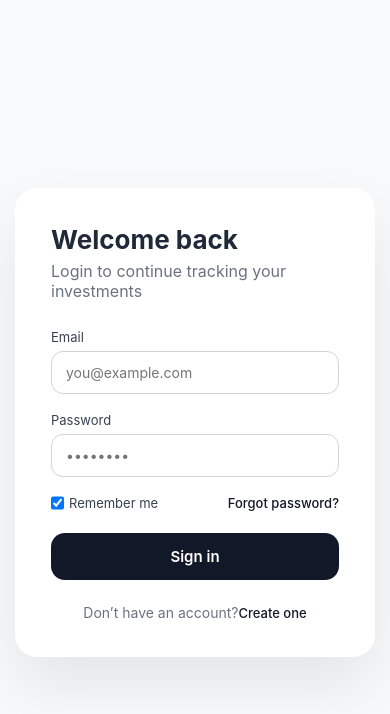
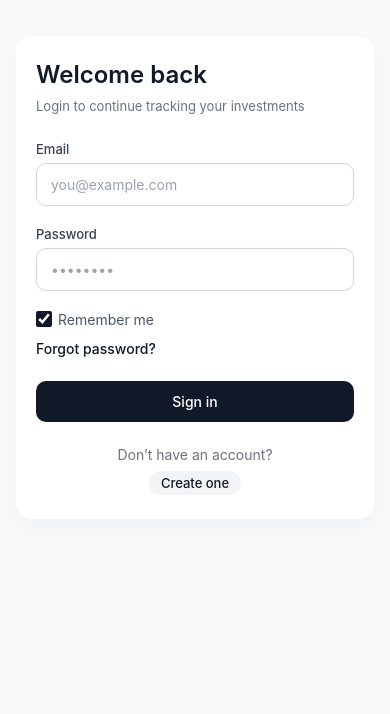
Before and after one commit to PROLAY2004/Tracker79, a React (Vite) app: page /login in a window 390 px wide. Shown: the top 714 px of the page. Built offline with nearby package versions, Linux system fonts and the light colour scheme.

Commit message:
Fix: auth style modified

```diff
--- a/src/pages/auth/reset/Forget.jsx
+++ b/src/pages/auth/reset/Forget.jsx
@@ -146,7 +146,7 @@ function Forget() {
 					</form>
 
 					<p className="footer-text">
-						Didn’t receive the code?{' '}
+						Didn’t receive the code?
 						<strong style={{ display: timeLeft ? 'inline' : 'none' }}>
 							{Math.floor(timeLeft / 60)}:
 							{String(timeLeft % 60).padStart(2, '0')}
--- a/src/pages/auth/signup/Register.jsx
+++ b/src/pages/auth/signup/Register.jsx
@@ -150,7 +150,7 @@ function Signup() {
 					</form>
 
 					<p className="footer-text">
-						Didn’t receive the code?{' '}
+						Didn’t receive the code?
 						<strong style={{ display: timeLeft ? 'inline' : 'none' }}>
 							{Math.floor(timeLeft / 60)}:
 							{String(timeLeft % 60).padStart(2, '0')}
--- a/src/pages/dashboard/Dashboard.jsx
+++ b/src/pages/dashboard/Dashboard.jsx
@@ -52,7 +52,6 @@ function Dashboard() {
 				<Card title={'Total Invested (WITHOUT Tax)'} value={'₹' + invest} />
 				<Card title={'Total Tax Paid'} value={'₹' + tax} />
 				<Card title={'Total Gold Quantity'} value={goldQtn + ' gm'} />
-				<Card title={'SELLING PROFIT'} value={'₹0'} />
 			</section>
 
 			<div className="section-action">
--- a/src/styles/auth.scss
+++ b/src/styles/auth.scss
@@ -6,10 +6,10 @@
     min-height: 100vh;
 }
 
-/* Left Side (Enhanced) */
+/* Left Side */
 .auth-left {
     position: relative;
-    background-image: url('https://images.unsplash.com/photo-1611078489935-0cb964de46d6');
+    background-image: url('https://images.unsplash.com/photo-1611078489935-0cb964de46d6?q=80&w=1974&auto=format&fit=crop');
     background-size: cover;
     background-position: center;
     color: #ffffff;
@@ -18,13 +18,11 @@
     align-items: center;
 }
 
-/* Dark overlay for readability */
+/* Simple overlay */
 .auth-left-overlay {
     position: absolute;
     inset: 0;
-    background: linear-gradient(135deg,
-            rgba(17, 24, 39, 0.92),
-            rgba(17, 24, 39, 0.75));
+    background: rgba(17, 24, 39, 0.85);
 }
 
 /* Content */
@@ -37,24 +35,24 @@
 .auth-left h1 {
     font-size: 42px;
     font-weight: 700;
-    margin-bottom: 18px;
+    margin-bottom: 20px;
     letter-spacing: -0.5px;
 }
 
 .auth-tagline {
     font-size: 20px;
-    line-height: 1.6;
+    line-height: 1.5;
     color: #e5e7eb;
-    margin-bottom: 26px;
+    margin-bottom: 24px;
 }
 
-/* Divider */
+/* Simple divider */
 .auth-divider {
     width: 60px;
     height: 3px;
-    background: #ffffff;
-    border-radius: 10px;
-    margin-bottom: 20px;
+    background: #fbbf24;
+    border-radius: 2px;
+    margin-bottom: 24px;
 }
 
 /* Supporting text */
@@ -70,30 +68,36 @@
     justify-content: center;
     align-items: center;
     padding: 40px;
+    background: #f8f9fb;
 }
 
+/* Clean card */
 .auth-card {
     width: 100%;
     max-width: 420px;
     background: #ffffff;
     padding: 36px;
-    border-radius: 22px;
-    box-shadow: 0 30px 60px rgba(0, 0, 0, 0.08);
+    border-radius: 20px;
+    box-shadow: 0 8px 20px rgba(0, 0, 0, 0.03);
 }
 
 .auth-card h2 {
-    font-size: 26px;
-    margin-bottom: 6px;
+    font-size: 28px;
+    font-weight: 600;
+    margin-bottom: 8px;
+    color: #111827;
 }
 
 .subtitle {
     color: #6b7280;
     margin-bottom: 28px;
+    font-size: 14px;
+    line-height: 1.5;
 }
 
-/* Form */
+/* Form Groups */
 .auth-group {
-    margin-bottom: 18px;
+    margin-bottom: 20px;
 }
 
 .auth-group label {
@@ -101,14 +105,22 @@
     font-size: 13px;
     margin-bottom: 6px;
     color: #374151;
+    font-weight: 500;
 }
 
 .auth-group input {
     width: 100%;
-    padding: 12px 14px;
-    border-radius: 12px;
+    padding: 12px 16px;
+    border-radius: 10px;
     border: 1px solid #d1d5db;
     font-size: 14px;
+    transition: border-color 0.2s ease;
+    background: #ffffff;
+    color: #111827;
+}
+
+.auth-group input:hover {
+    border-color: #9ca3af;
 }
 
 .auth-group input:focus {
@@ -116,23 +128,38 @@
     border-color: #111827;
 }
 
-/* Row */
+.auth-group input::placeholder {
+    color: #9ca3af;
+}
+
+/* Row with checkbox and link */
 .auth-row {
     display: flex;
     justify-content: space-between;
     align-items: center;
-    margin-bottom: 22px;
+    margin-bottom: 24px;
 }
 
 .checkbox {
-    font-size: 13px;
-    color: #374151;
+    font-size: 14px;
+    color: #4b5563;
     display: flex;
-    gap: 5px;
+    align-items: center;
+    gap: 6px;
+    cursor: pointer;
+}
+
+.checkbox input[type="checkbox"] {
+    width: 16px;
+    height: 16px;
+    border-radius: 4px;
+    border: 1px solid #d1d5db;
+    cursor: pointer;
+    accent-color: #111827;
 }
 
 .link {
-    font-size: 13px;
+    font-size: 14px;
     color: #111827;
     font-weight: 500;
     background-color: transparent;
@@ -141,52 +168,183 @@
     text-decoration: none;
 }
 
-/* Button */
+.link:hover {
+    text-decoration: underline;
+}
+
+/* Primary Button */
 .auth-btn-primary {
     width: 100%;
     background: #111827;
     color: #ffffff;
     border: none;
     padding: 14px;
-    border-radius: 14px;
+    border-radius: 10px;
     display: flex;
     justify-content: center;
     align-items: center;
-    gap: 10px;
+    gap: 8px;
     font-size: 15px;
-    font-weight: 600;
+    font-weight: 500;
     cursor: pointer;
+    transition: background 0.2s ease;
 }
 
-/* Footer */
+.auth-btn-primary:hover {
+    background: #1f2937;
+}
+
+.auth-btn-primary:active {
+    transform: scale(0.98);
+}
+
+.auth-btn-primary:disabled {
+    opacity: 0.6;
+    cursor: not-allowed;
+}
+
+/* Footer Text */
 .footer-text {
     margin-top: 24px;
     font-size: 14px;
     text-align: center;
     color: #6b7280;
+    display: flex;
+    align-items: center;
+    justify-content: center;
+    gap: 8px;
+    flex-wrap: wrap;
 }
 
-/* Responsive */
+.footer-text strong {
+    color: #111827;
+    background: #f3f4f6;
+    padding: 4px 10px;
+    border-radius: 20px;
+    font-size: 13px;
+    font-weight: 600;
+}
+
+/* OTP Timer and Resend */
+.footer-text .link {
+    background: #f3f4f6;
+    padding: 4px 12px;
+    border-radius: 20px;
+    font-size: 13px;
+    font-weight: 500;
+    color: #111827;
+}
+
+.footer-text .link:hover {
+    background: #e5e7eb;
+    text-decoration: none;
+}
+
+.footer-text .link:disabled {
+    opacity: 0.4;
+    cursor: not-allowed;
+}
+
+/* Spinner in button */
+.auth-btn-primary .spinner {
+    width: 16px;
+    height: 16px;
+    border: 2px solid rgba(255, 255, 255, 0.3);
+    border-top-color: #ffffff;
+    border-radius: 50%;
+    animation: spin 0.7s linear infinite;
+    margin-right: 4px;
+}
+
+@keyframes spin {
+    to {
+        transform: rotate(360deg);
+    }
+}
+
+/* Responsive Design */
+@media (max-width: 1024px) {
+    .auth-left h1 {
+        font-size: 38px;
+    }
+
+    .auth-tagline {
+        font-size: 18px;
+    }
+}
+
 @media (max-width: 900px) {
     .auth-container {
         grid-template-columns: 1fr;
     }
 
     .auth-right {
-        padding: 15px;
+        padding: 24px;
+        min-height: 100vh;
+        align-items: flex-start;
     }
 
     .auth-left {
         display: none;
     }
+
+    .auth-card {
+        padding: 32px;
+        margin: 20px 0;
+    }
+}
+
+@media (max-width: 480px) {
+    .auth-right {
+        padding: 16px;
+    }
+
+    .auth-card {
+        padding: 24px 20px;
+        border-radius: 16px;
+    }
+
+    .auth-card h2 {
+        font-size: 24px;
+    }
+
+    .subtitle {
+        font-size: 13px;
+        margin-bottom: 24px;
+    }
+
+    .auth-group input {
+        padding: 12px 14px;
+        font-size: 14px;
+    }
+
+    .auth-btn-primary {
+        padding: 12px;
+        font-size: 14px;
+    }
+
+    .auth-row {
+        flex-direction: column;
+        gap: 12px;
+        align-items: flex-start;
+    }
+
+    .footer-text {
+        flex-direction: column;
+        gap: 8px;
+    }
 }
 
 @media (max-width: 360px) {
     .auth-card {
-        padding: 26px;
+        padding: 20px 16px;
     }
 
     .auth-card h2 {
         font-size: 22px;
     }
+
+    .auth-group label {
+        font-size: 12px;
+    }
 }
--- a/src/styles/dashboard.scss
+++ b/src/styles/dashboard.scss
@@ -4,7 +4,7 @@
 /* Summary */
 .summary {
     display: grid;
-    grid-template-columns: repeat(5, 1fr);
+    grid-template-columns: repeat(4, 1fr);
     gap: 20px;
     padding: 32px;
 }
```
